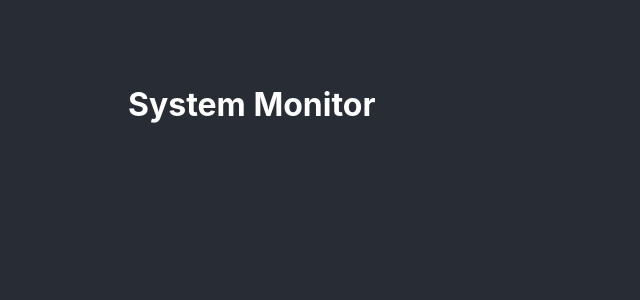
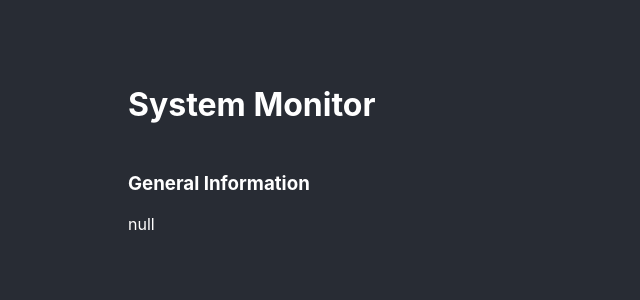
Before and after one commit to AndrsDev/system-monitor, a React (Create React App) app in the folder monitor/: page / in a window 1280 px wide. Shown: the top 300 px of the page, without its empty margins (0-640 px from the left). Built offline with nearby package versions, Linux system fonts and the light colour scheme; no server answers; the database is empty.

Commit message:
finished firebase setup

```diff
--- a/monitor/package.json
+++ b/monitor/package.json
@@ -6,6 +6,7 @@
     "@testing-library/jest-dom": "^5.11.4",
     "@testing-library/react": "^11.1.0",
     "@testing-library/user-event": "^12.1.10",
+    "firebase": "^8.0.2",
     "react": "^17.0.1",
     "react-dom": "^17.0.1",
     "react-scripts": "4.0.0",
--- a/monitor/src/App.css
+++ b/monitor/src/App.css
@@ -3,14 +3,18 @@
   box-sizing: border-box;
 }
 
-.App {
+.app {
   min-width: 100vw;
   min-height: 100vh;
   background-color: #282c34;
 }
 
-.Content {
+.content {
   max-width: 1080px;
   margin: 0 auto;
   padding: 64px 28px;
 }
+
+.spacing-top {
+  margin-top: 48px;
+}
--- a/monitor/src/App.js
+++ b/monitor/src/App.js
@@ -1,10 +1,31 @@
-import './App.css';
+import { useEffect, useState } from 'react';
+import firebase from './firebase';
+import './app.css';
+
+const db = firebase.database();
 
 function App() {
+
+  const [data, setData] = useState({});
+
+  useEffect(() => {
+
+    const ref = db.ref('data');
+    ref.on('value', (snapshot) => {
+      setData(snapshot.val())
+    });
+
+    return function cleanup() {
+      ref.off();
+    };
+  },[]);
+
   return (
-    <div className="App">
-      <div className="Content">
+    <div className="app">
+      <div className="content">
         <h1>System Monitor</h1>
+        <h3 className="spacing-top">General Information</h3>
+        {JSON.stringify(data)}
       </div>
     </div>
   );
--- /dev/null
+++ b/monitor/src/firebase.js
@@ -0,0 +1,14 @@
+import firebase from "firebase/app";
+import 'firebase/database';
+
+var config = {
+  apiKey: "AIzaSyATj1ov6n6bfJ4QGvv8WrDWeox5aqimH2I",
+  authDomain: "system-monitor-531ab.firebaseapp.com",
+  databaseURL: "https://system-monitor-531ab.firebaseio.com",
+  projectId: "system-monitor-531ab",
+  storageBucket: "system-monitor-531ab.appspot.com",
+  messagingSenderId: "154390991734",
+  appId: "1:154390991734:web:79dc0f4d9d800ed695e057",
+};
+
+export default !firebase.apps.length ? firebase.initializeApp(config) : firebase.app();
--- a/monitor/src/index.js
+++ b/monitor/src/index.js
@@ -1,7 +1,7 @@
 import React from 'react';
 import ReactDOM from 'react-dom';
 import './index.css';
-import App from './App';
+import App from './app';
 
 ReactDOM.render(
   <React.StrictMode>
```
Also changed, not shown: 2 other files (tests, documents, lock files or other folders).
